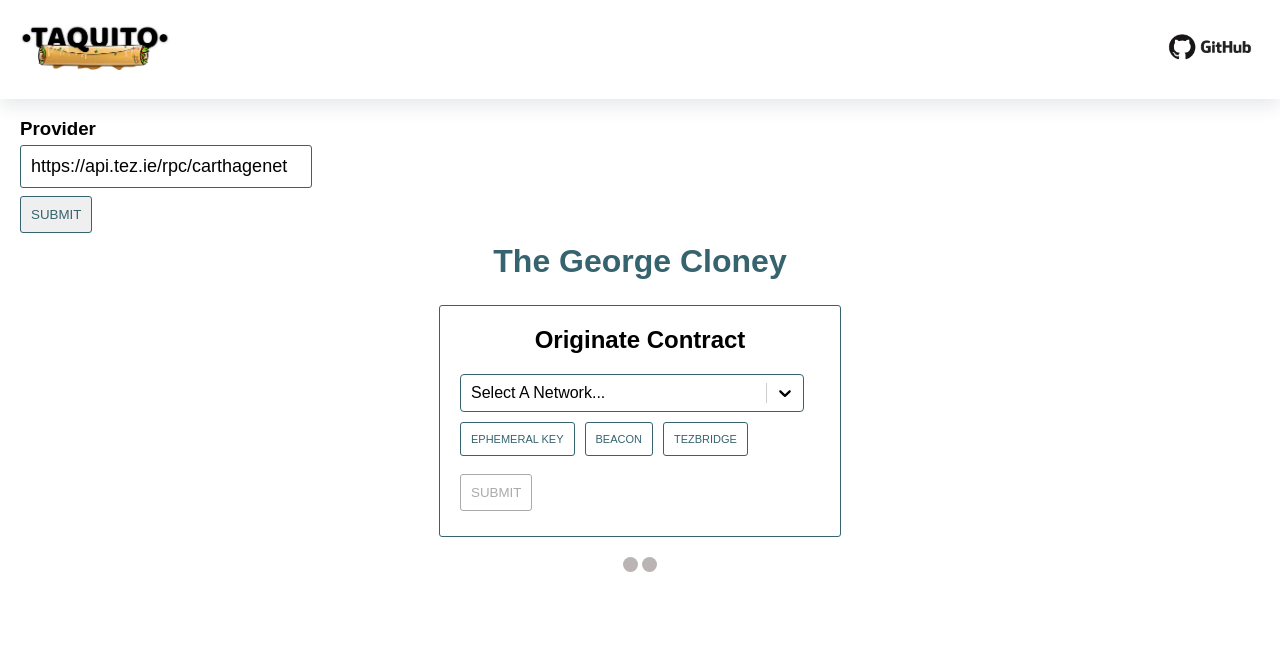
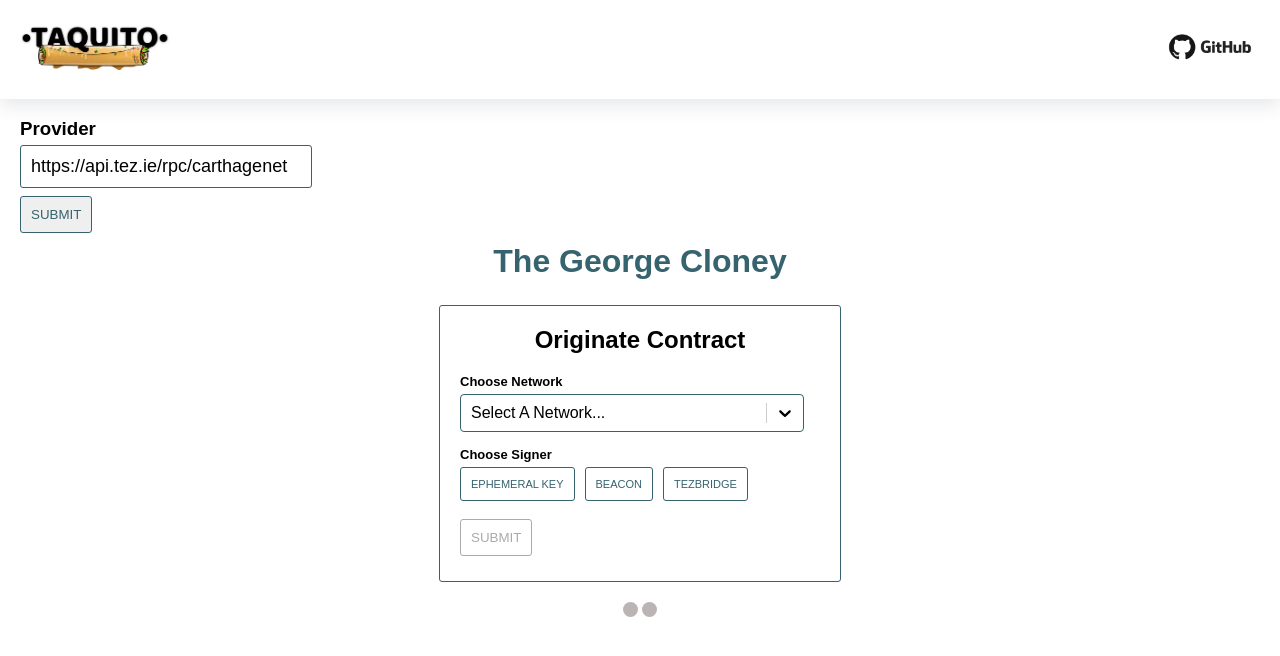
Before and after one commit to ecadlabs/george-cloney, a React (Create React App) app: page / in a window 1280 px wide. Shown: the top 656 px of the page. Built offline with nearby package versions, Linux system fonts and the light colour scheme.

Commit message:
chore: adding labels to each step in the wizard

```diff
--- a/src/App.css
+++ b/src/App.css
@@ -29,7 +29,7 @@ h1 {
   float: left;
   margin-left: 20px;
   width: 400px;
-  height: 230px;
+  height: 275px;
   border: 1px solid #35636e;
   border-radius: 3px;
   margin: 20px;
--- a/src/components/OriginateContractForm/index.tsx
+++ b/src/components/OriginateContractForm/index.tsx
@@ -25,6 +25,7 @@ const LaunchForm = (props: LaunchFormProps): ReactElement | null => {
     <>
       <div id="dialog">
         <h2>Originate Contract</h2>
+        <label id="react-select-label">Choose Network</label>
         <Select
           name="address"
           ref={register}
@@ -33,6 +34,7 @@ const LaunchForm = (props: LaunchFormProps): ReactElement | null => {
           value={selectValue}
           onChange={handleChange}
         />
+        <label id="react-select-signer-label">Choose Signer</label>
         <label className="signer-toolbar">
           {network !== "mainnet" && (
             <>
--- a/src/components/OriginateContractForm/styles.css
+++ b/src/components/OriginateContractForm/styles.css
@@ -1,3 +1,20 @@
+#dialog #react-select-label {
+  display: flex;
+  padding-left: 20px;
+  padding-bottom: 5px;
+  font-size: 13px;
+  font-weight: bold;
+}
+
+#react-select-signer-label {
+  display: flex;
+  padding-left: 20px;
+  padding-bottom: 5px;
+  font-size: 13px;
+  font-weight: bold;
+  padding-top: 15px;
+}
+
 .network-select {
   width: 91%;
   padding-left: 20px;
@@ -50,7 +67,6 @@
 
 .signer-toolbar {
   display: flex;
-  margin-top: 10px;
   margin-left: 20px;
 }
 
```
